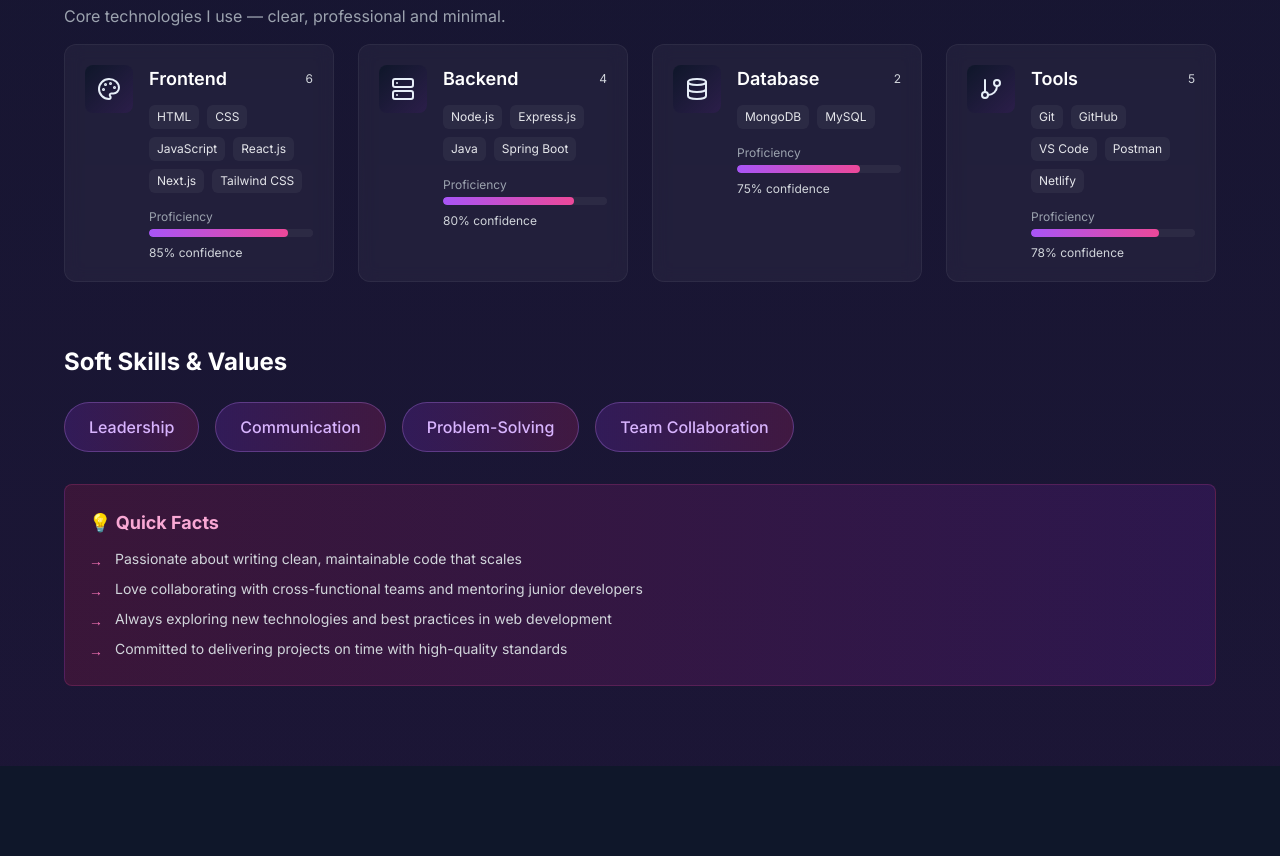
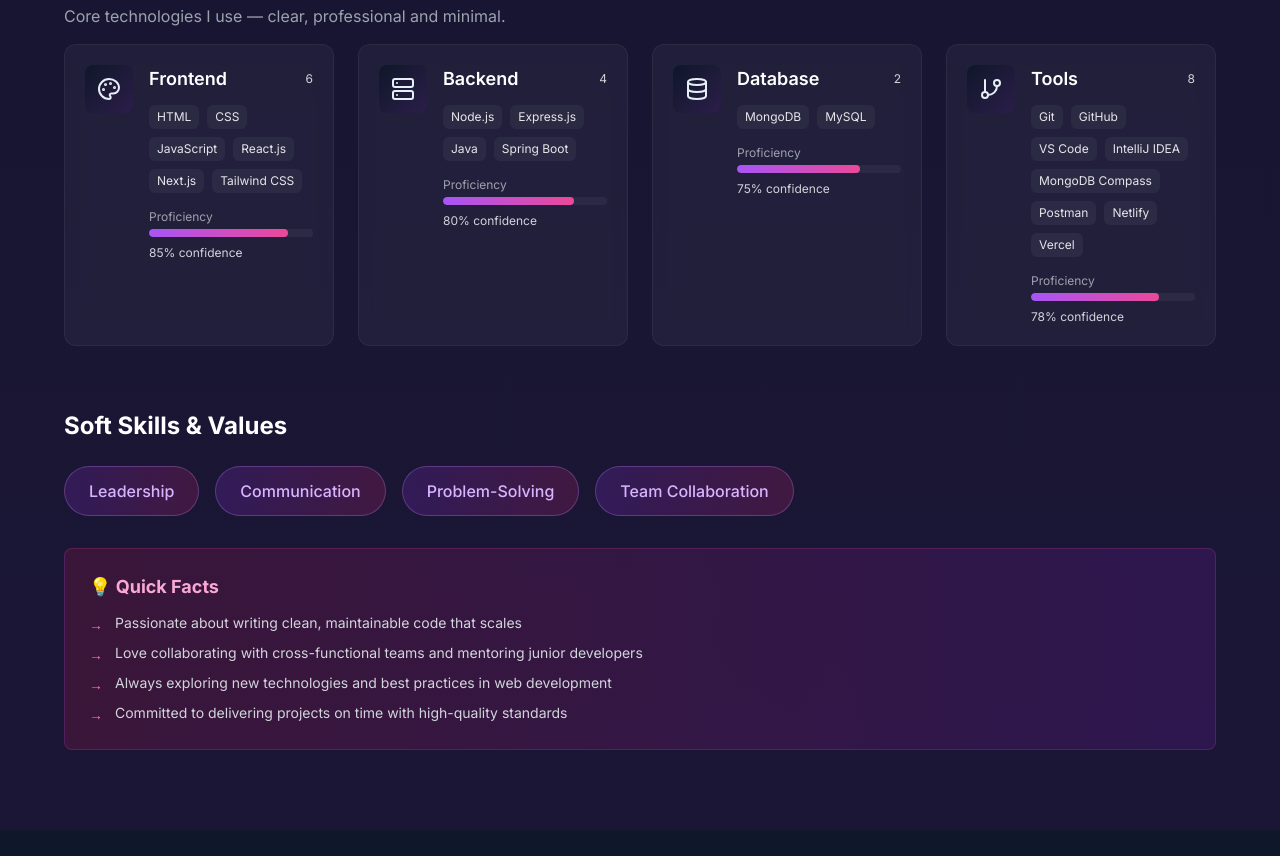
Before and after one commit to Abhishek0736/Portfolio, a React (Create React App) app: page / in a window 1280 px wide. Shown: the part 2460-3316 px from the top of the page. Built offline with nearby package versions, Linux system fonts and the light colour scheme.

Commit message:
Updated About Section

```diff
--- a/src/components/About.jsx
+++ b/src/components/About.jsx
@@ -21,7 +21,7 @@
     {
       category: "Tools",
       icon: <GitBranch size={24} />,
-      items: ["Git", "GitHub", "VS Code", "Postman", "Netlify"],
+      items: ["Git", "GitHub", "VS Code","IntelliJ IDEA", "MongoDB Compass", "Postman", "Netlify", "Vercel"],
     },
   ];
 
```
